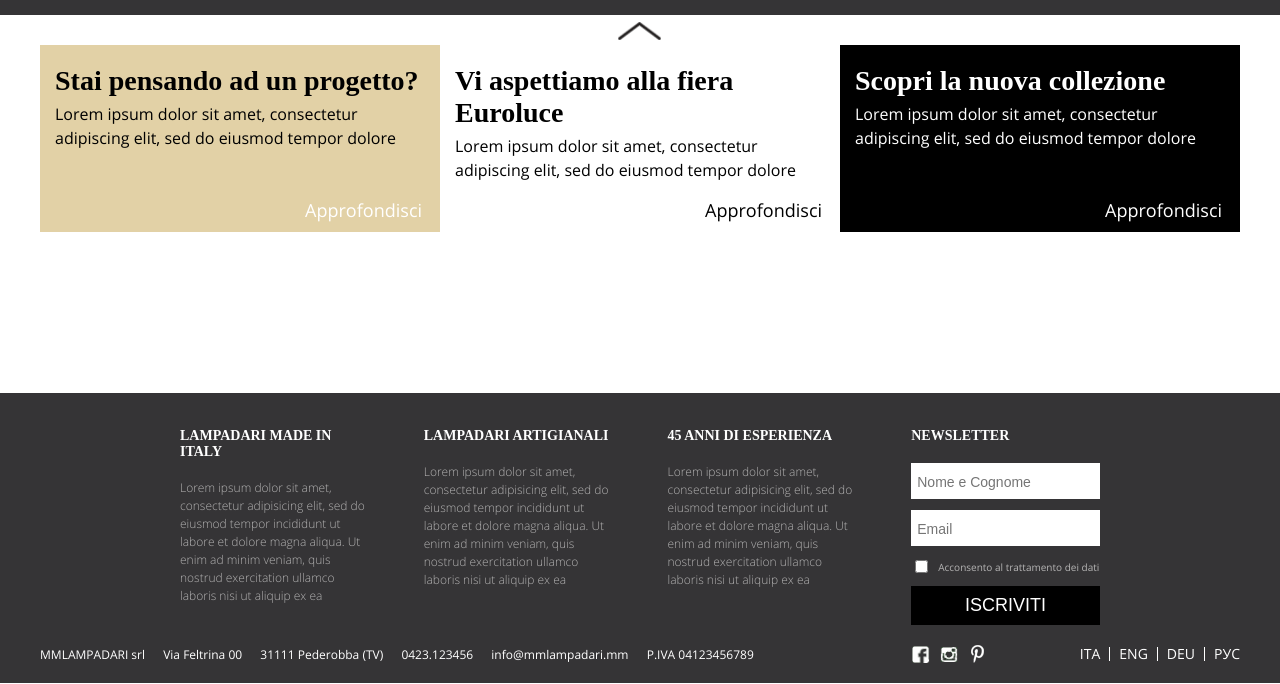
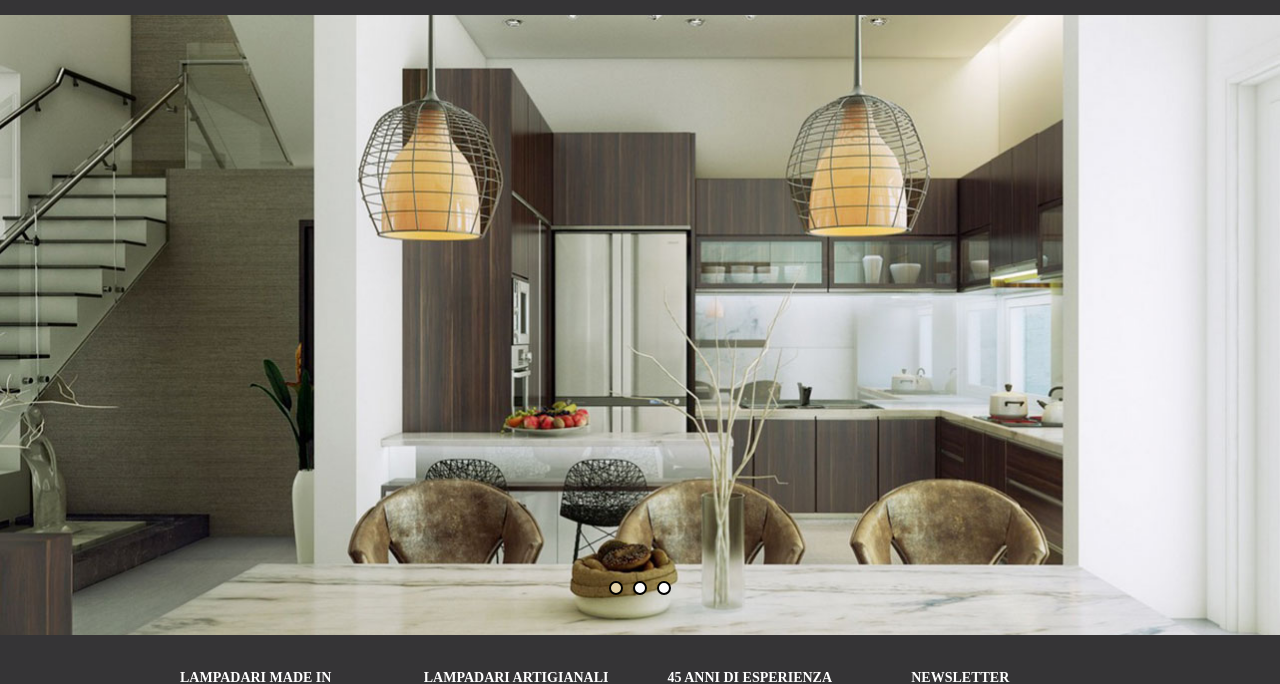
Before and after one commit to alexander-drach/ADCI-test, a plain HTML site: page index.html in a window 1280 px wide. Shown: the part 117-801 px from the top of the page. Drawn offline with Linux system fonts and the light colour scheme; files whose address does not match are found by name; a web font is replaced by a local one.

```diff
--- a/css/style.css
+++ b/css/style.css
@@ -357,15 +357,62 @@
 /* header end */
 
 /* slider */
+.slider {
+    position: relative;
+    height: 620px;
+    overflow: hidden;
+}
 
+.slide {
+    width: 100%;
+    height: 100%;
+    position: absolute;
+    opacity: 0;
+    transition: opacity 0.3s ease;
+}
+
+.slide img {
+    width: 100%;
+    height: auto;
+}
+
+.slide-show {
+    opacity: 1;
+}
+
+.nav-slider {
+    position: absolute;
+    left: 50%;
+    bottom: 40px;
+    transform: translateX(-50%);
+    display: flex;
+}
+
+.nav-slider__item {
+    width: 14px;
+    height: 14px;
+    background-color: #ffffff;
+    border: 2px solid #000000;
+    border-radius: 50%;
+    margin-right: 10px;
+    padding: 0;
+}
+
+.nav-slider__item_active {
+    background-color: #e2d1a6;
+}
+
+.nav-slider__item:last-child {
+    margin-right: 0;
+}
 /* slider end */
 
 /* short posts */
 .posts {
-    /*position: absolute;*/
-    /*bottom: 0;*/
-    /*left: 50%;*/
-    /*transform: translate(-50%, 100%);*/
+    position: absolute;
+    bottom: 0;
+    left: 50%;
+    transform: translate(-50%, calc(100% + 10px));
     width: 1200px;
 }
 
@@ -442,17 +489,17 @@
 .btn-show-posts:hover {
     opacity: 0.7;
 }
-/*
+
 @keyframes showPosts {
-    from {transform: translate(-50%, 100%);}
+    from {transform: translate(-50%, calc(100% - 40px));}
     50% {transform: translate(-50%, 50%);}
-    to {transform: translate(-50%, 0);}
+    to {transform: translate(-50%, 40px);}
 }
 
 @keyframes outPosts {
-    from {transform: translate(-50%, 0);}
+    from {transform: translate(-50%, 40px);}
     50% {transform: translate(-50%, 50%);}
-    to {transform: translate(-50%, 100%);}
+    to {transform: translate(-50%, calc(100% + 10px));}
 }
 
 .show-posts {
@@ -464,7 +511,7 @@
     animation: outPosts 1s linear;
     animation-fill-mode: forwards;
 }
-*/
+
 /* short posts end*/
 
 /* footer */
--- a/index.html
+++ b/index.html
@@ -59,6 +59,18 @@
 
     <main class="main main-page">
         <div class="slider">
+            <div class="slide slide-show">
+                <img src="img/slide-1.jpg" alt="slide-1">
+            </div>
+            <div class="slide">
+                <img src="img/slide-2.jpg" alt="slide-1">
+            </div>
+            <div class="slide">
+                <img src="img/slide-3.jpg" alt="slide-1">
+            </div>
+
+            <div class="nav-slider">
+            </div>
         </div><!-- slider -->
         <div class="container posts">
             <div class="fade-post">
--- a/js/script.js
+++ b/js/script.js
@@ -29,7 +29,7 @@
 /* humb end */
 
 /* show posts */
-/*
+
 const btnShowPosts = document.querySelector('.btn-show-posts');
 const posts = document.querySelector('.posts');
 
@@ -44,5 +44,35 @@
     }
 
 });
-*/
+
 /* show posts end*/
+
+/* slider */
+const slider = document.querySelectorAll('.slide');
+const navSlider = document.querySelector('.nav-slider');
+
+for(let i = 0; i < slider.length; i++) {
+    if(i === 0) {
+        navSlider.insertAdjacentHTML('beforeEnd', '<button class="nav-slider__item nav-slider__item_active"></button>');
+    } else {
+        navSlider.insertAdjacentHTML('beforeEnd', '<button class="nav-slider__item"></button>');
+    }
+}
+
+const navItems = document.querySelectorAll('.nav-slider__item');
+
+for(let i = 0; i < slider.length; i++) {
+
+    navItems[i].addEventListener('click', function () {
+
+        for(let i = 0; i < slider.length; i++) {
+            navItems[i].classList.remove('nav-slider__item_active');
+            slider[i].classList.remove('slide-show');
+        }
+
+        this.classList.add('nav-slider__item_active');
+        slider[i].classList.add('slide-show');
+    })
+
+}
+/* slider end */
```
